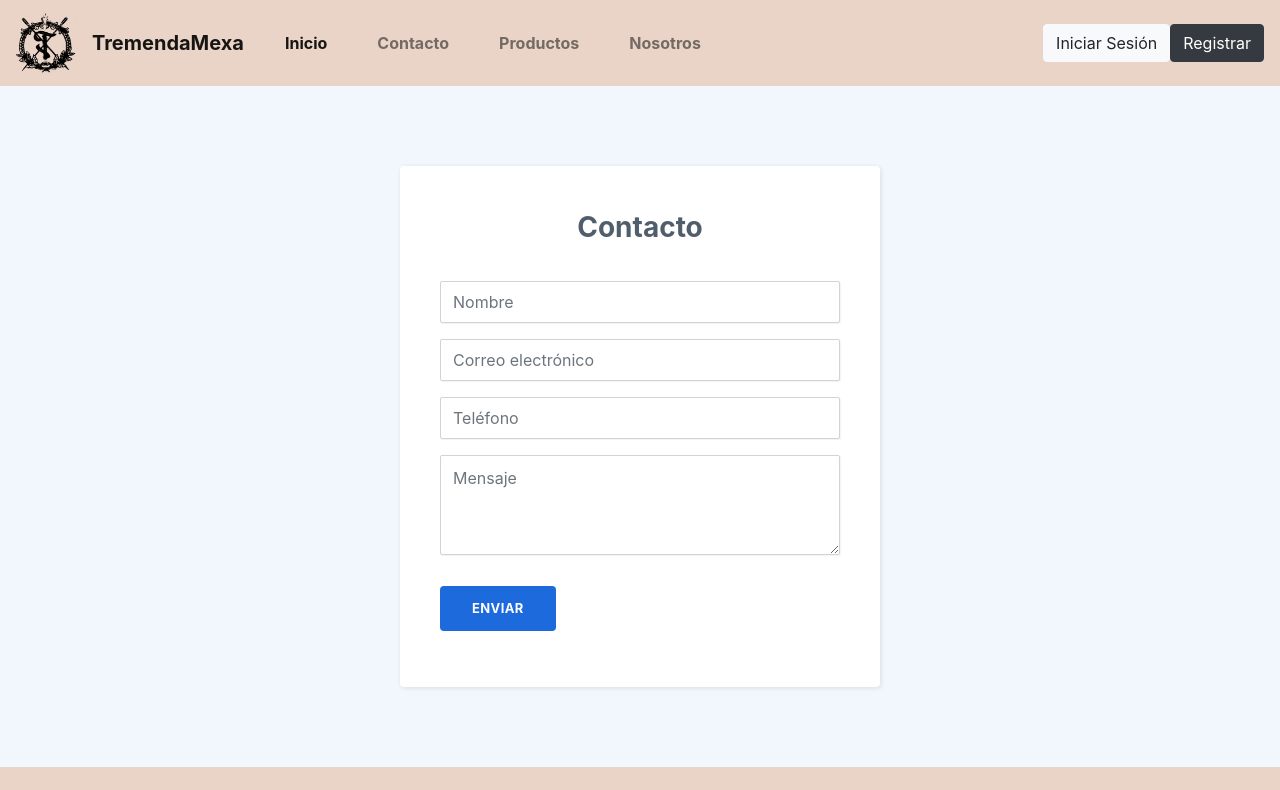
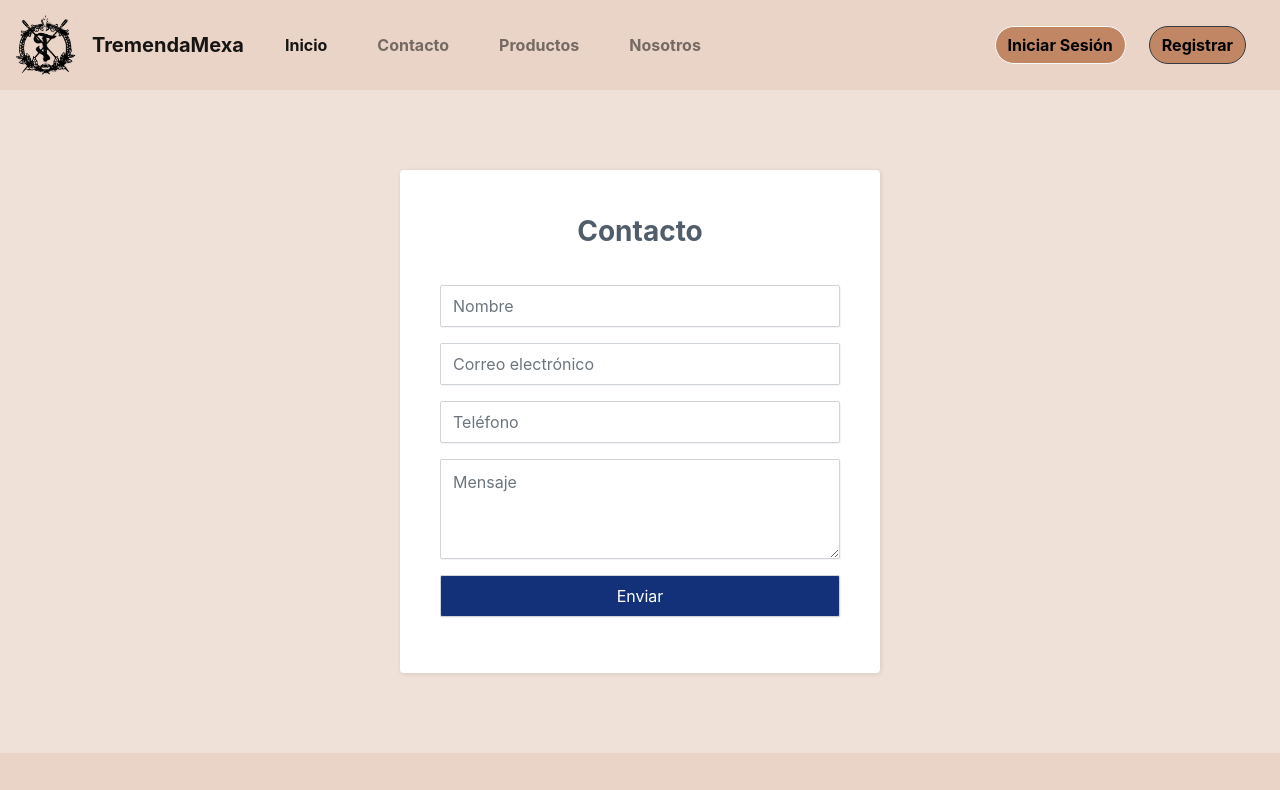
Before and after one commit to A-SoHdz/Commerce, a website: page pages/contactoForm.html in a window 1280 px wide. Shown: the top 790 px of the page. Drawn offline with nearby package versions, Linux system fonts and the light colour scheme; some packages are replaced by stand-ins of ours; a script that the page names is missing.

Commit message:
Update contact.html background, buttons, link from icon to index

```diff
--- a/pages/contactoForm.html
+++ b/pages/contactoForm.html
@@ -16,7 +16,7 @@
         <a class="navbar-brand" href="#">
             <img src="./../src/images/logoTremenda.png" width="60" height="60" alt="">
         </a>
-        <a class="navbar-brand" href="#">TremendaMexa</a>
+        <a class="navbar-brand" href="./../index.html">TremendaMexa</a>
         <button class="navbar-toggler" type="button" data-toggle="collapse" data-target="#navbarSupportedContent" aria-controls="navbarSupportedContent" aria-expanded="false" aria-label="Toggle navigation">
           <span class="navbar-toggler-icon"></span>
         </button>
@@ -29,8 +29,8 @@
             <li class="nav-item"><a class="nav-link" href="./cardTienda.html">Productos</a></li>
              <li class="nav-item"><a class="nav-link" href="./acercaDeNosotros.html">Nosotros</a></li>
           </ul>
-          <a href="./logIn.html"><button type="button" class="btn btn-light" id="uno">Iniciar Sesión</button></a>
-          <a href="./registro.html"><button type="button" class="btn btn-dark" id="dos">Registrar</button></a>
+          <a href="./logIn.html"><button type="button" class="btn btn-outline-light" id="uno">Iniciar Sesión</button></a>
+          <a href="./registro.html"><button type="button" class="btn btn-outline-dark" id="dos">Registrar</button></a>
         </div>
       </nav><!--navbar-->
     <section class="contact-clean">
@@ -40,7 +40,7 @@
             <div class="mb-3"><input id="email" class="form-control" type="email" name="email" placeholder="Correo electrónico"></div>
             <div class="mb-3"><input id="phone" class="form-control" type="number" name="teléfono" placeholder="Teléfono"></div>
             <div class="mb-3"><textarea id="message" class="form-control" name="message" placeholder="Mensaje" rows="14"></textarea></div>
-            <div class="mb-3"><button id="btnSend"class="btn btn-primary" type="submit">ENVIAR</button></div>
+            <div class="mb-3"><button id="btnSend"class="form-control d-block w-100" type="submit" style="background-color: #123178; color: white;">Enviar</button></div>
         </form> <!-- form-contact -->
     </section> <!-- contact-clean -->
 
--- a/src/css/Contact-Form-Clean.css
+++ b/src/css/Contact-Form-Clean.css
@@ -1,5 +1,5 @@
 .contact-clean {
-  background: #f1f7fc;
+  background: #efe1d8;
   padding: 80px 0;
 }
 
```
Also changed, not shown: index.html (+2 -2 lines), pages/acercaDeNosotros.html (+1 -1 lines), pages/cardTienda.html (+1 -1 lines), pages/logIn.html (+1 -1 lines), pages/registro.html (+1 -1 lines).
